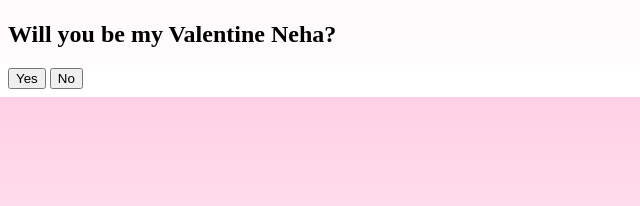
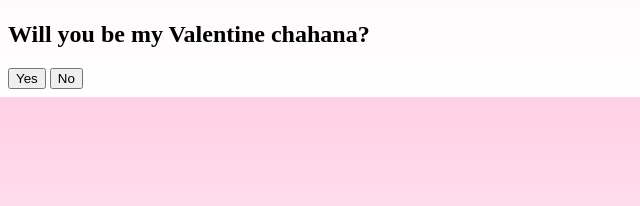
Before and after one commit to ganesh-nik/Valentines-Proposal, a plain HTML site: page index.html in a window 1280 px wide. Shown: the part 511-717 px from the top of the page, 0-640 px from the left. Drawn offline with nearby package versions, Linux system fonts and the light colour scheme.

Commit message:
Update index.html

```diff
--- a/index.html
+++ b/index.html
@@ -51,7 +51,7 @@
           id="valentineQuestion"
           class="text-4xl font-bold italic text-[#bd1e59] my-4"
         >
-          Will you be my Valentine Neha?
+          Will you be my Valentine chahana?
         </h2>
         <div class="flex gap-4 pt-[20px] items-center" id="responseButtons">
           <button
```
